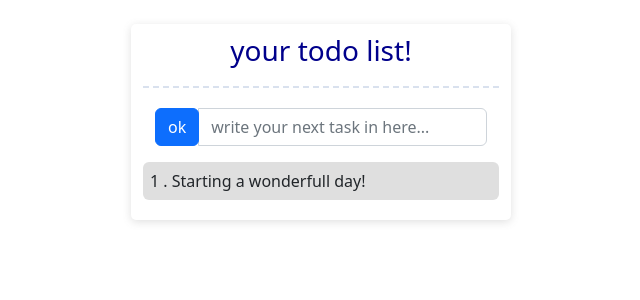
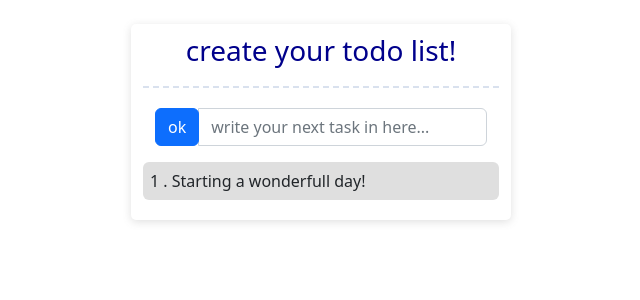
Before and after one commit to asal1078/minimal-todoList, an Angular app: page / in a window 1280 px wide. Shown: the top 300 px of the page, without its empty margins (319-959 px from the left). Built offline with nearby package versions, Linux system fonts and the light colour scheme.

Commit message:
change the title

```diff
--- a/src/app/app.component.html
+++ b/src/app/app.component.html
@@ -5,7 +5,7 @@
       <div class="container">
         <div class="row align-center title">
           <h3>
-            your todo list!
+            create your todo list!
           </h3>
         </div>
         <div class="row align-center mb-3">
```
